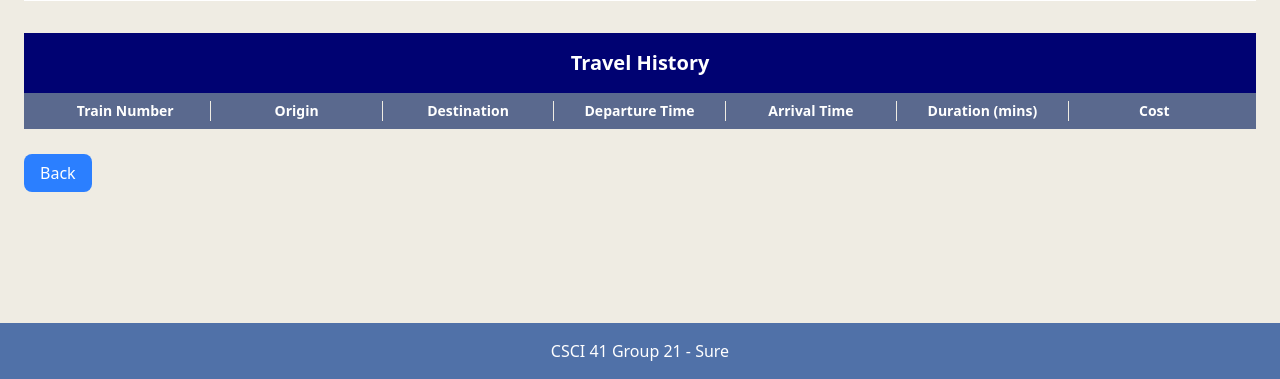
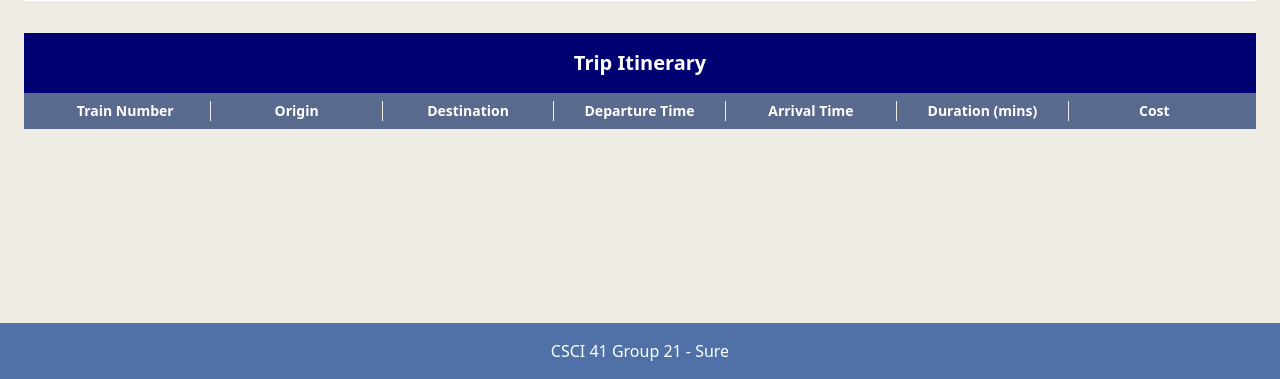
Before and after one commit to youth-of-may/CSCI41-Sure, a Django app: template tirrianTrains/trainapp/templates/trainapp/admin/customer_ticket.html in a window 1280 px wide. Shown: the part 421-800 px from the top of the page. Run offline with Django 5.2, Linux system fonts and the light colour scheme; the template is opened without the code that fills it, so the values that code supplies are empty.

Commit message:
edited db, customer_sql.py to fix format a bit, ticket html and booking

```diff
--- a/tirrianTrains/db/init_schema.sql
+++ b/tirrianTrains/db/init_schema.sql
@@ -1,3 +1,4 @@
+DROP DATABASE tiriantrainsdb;
 CREATE DATABASE tiriantrainsdb;
 
 USE tiriantrainsdb;
@@ -78,7 +79,7 @@ CREATE TABLE customer (
     middleInitial VARCHAR(1),
     birthDate DATE NOT NULL,
     gender VARCHAR(10),
-    email VARCHAR(100) UNIQUE,
+    email VARCHAR(100) UNIQUE
 );
 
 CREATE TABLE ticket (
--- a/tirrianTrains/trainapp/services/customer_sql.py
+++ b/tirrianTrains/trainapp/services/customer_sql.py
@@ -35,7 +35,7 @@ def get_customer(customerID=1):
     Retrieves a customer given a customerID
     Returns all columns of customer
     """
-    result = db.execute("SELECT customerID, CONCAT(givenName, ' ', middleInitial, '. ', lastName) AS name, birthDate, gender FROM customer WHERE customerID=%s;", [customerID])
+    result = db.execute("SELECT customerID, CONCAT(givenName, ' ', COALESCE(CONCAT(middleInitial, '. '), ''), lastName) AS name, birthDate, gender FROM customer WHERE customerID=%s;", [customerID])
     return result[0]
 
 def get_full_customer(customerID):
@@ -56,7 +56,7 @@ def list_customers():
     """
     Retrieves the list of customers
     """
-    return db.execute("SELECT customerID, CONCAT(givenName, ' ', middleInitial, '. ', lastName) AS name, birthDate, gender FROM customer ORDER BY customerID;", [])
+    return db.execute("SELECT customerID, CONCAT(givenName, ' ', COALESCE(CONCAT(middleInitial, '. '), ''), lastName) AS name, birthDate, gender FROM customer ORDER BY customerID;", [])
 
 def generate_travel_history(customerID=1):
     """
--- a/tirrianTrains/trainapp/templates/trainapp/admin/customer_ticket.html
+++ b/tirrianTrains/trainapp/templates/trainapp/admin/customer_ticket.html
@@ -37,7 +37,7 @@ Ticket Information
 
     <div>
         <h2 class="bg-[#000272] text-white font-semibold text-center py-4 text-xl">
-            Travel History
+            Trip Itinerary
         </h2>
         <div class="divide-x divide-[#EFECE3] grid grid-cols-7 bg-[#5A698E] text-white font-semibold text-center py-2 px-4 text-sm">
             <div>Train Number</div>
@@ -62,9 +62,5 @@ Ticket Information
         {% endfor %}
         </ul>
     </div>
-
-    <div>
-        <a href="{% url 'tirian_admin' %}" class="bg-blue-500 text-white rounded-lg px-4 py-2 hover:bg-blue-600">Back</a>
-    </div>
 </div>
 {% endblock %}
--- a/tirrianTrains/trainapp/templates/trainapp/booking/booking.html
+++ b/tirrianTrains/trainapp/templates/trainapp/booking/booking.html
@@ -5,8 +5,6 @@ Booking
 {% endblock %}
 
 {% block content %}
-<!-- This is just dummy content I will use for testing, will update with the actual template later -->
-<!-- sorry for editing this also idk what to feel about the vertical lines -->
 
     <div class="bg-[#5A698E] flex h-28 items-center justify-center px-4 m-2">
         <h1 class="text-3xl text-white font-bold text-center">Booking</h1>
--- a/tirrianTrains/trainapp/views/booking.py
+++ b/tirrianTrains/trainapp/views/booking.py
@@ -12,9 +12,11 @@ def booking_page(request):
     intertown_trips = list_intertown_trips()
 
     # Currently does not actually load the trips since the template is showing hardcoded stuff
+    selected_trips = request.session.get('selected_trips', [])
     return render(request, "trainapp/booking/booking.html", {
         "local": local_trips,
         "intertown": intertown_trips,
+        "selected_trips": selected_trips,
     })
 
 def booking_add(request, tripID):
```
